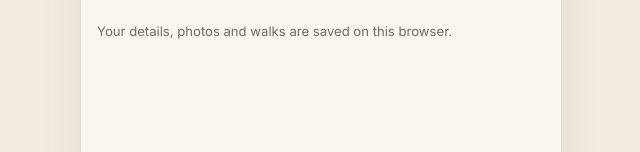
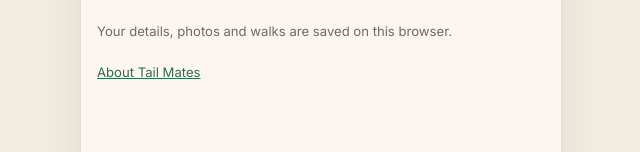
Before and after one commit to jetchommanivong/beans-pesto, a React (Vite) app: page /#/profile in a window 1280 px wide. Shown: the part 486-638 px from the top of the page, without its empty margins (319-959 px from the left). Built offline with nearby package versions, Linux system fonts and the light colour scheme.

Commit message:
Link to About page from Profile

```diff
--- a/src/pages/ProfilePage.jsx
+++ b/src/pages/ProfilePage.jsx
@@ -42,6 +42,7 @@
 
       <WalkHistory />
       <p className="profile-help">Your details, photos and walks are saved on this browser.</p>
+      <p className="profile-help"><Link to="/about">About Tail Mates</Link></p>
     </div>
   )
 }
```
